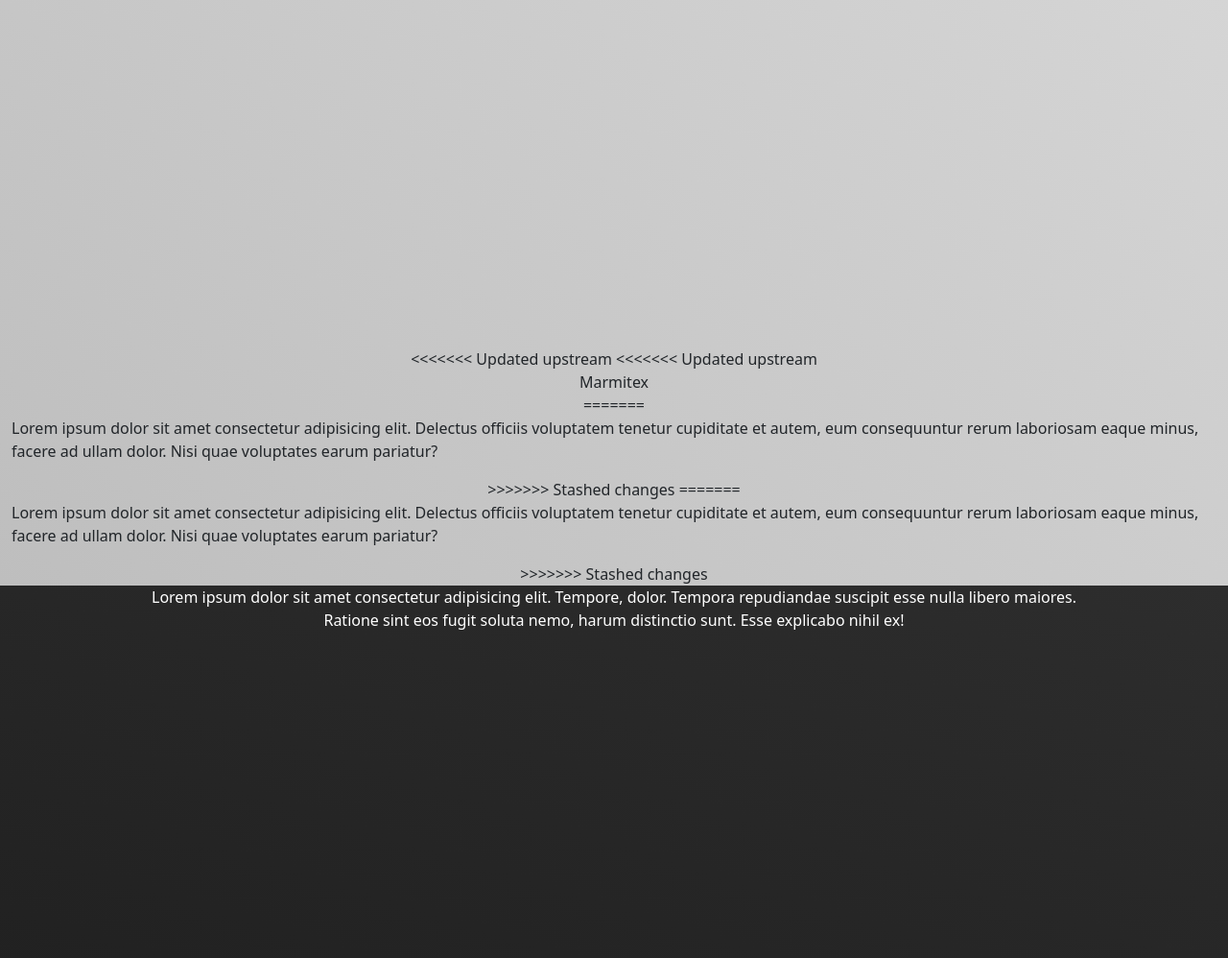
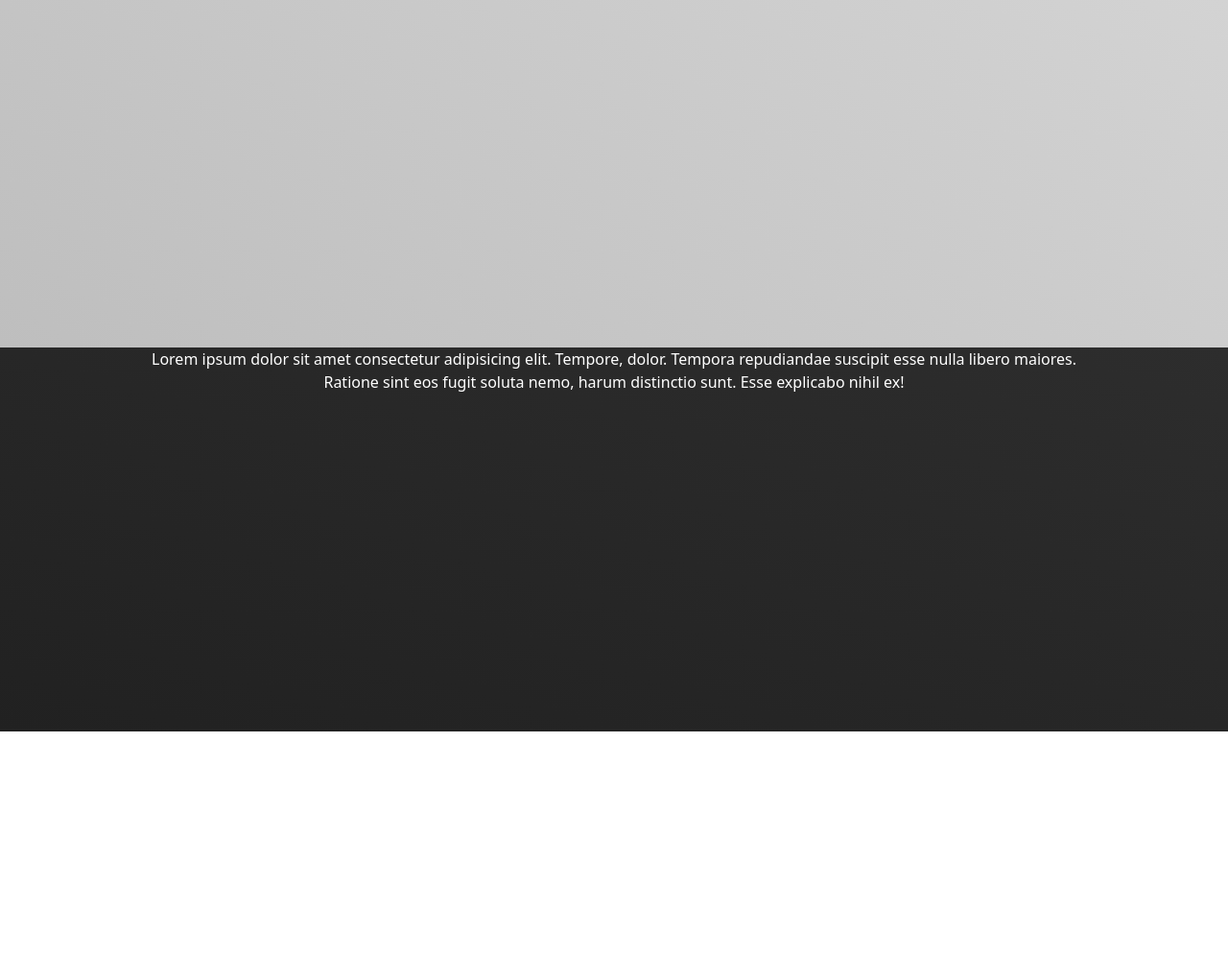
Before and after one commit to CaioEdimarSantosSilva/PROJETO_DSM, a website: page R_E_ASSISTENCIA_TECNICA/index.html in a window 1280 px wide. Shown: the part 650-1648 px from the top of the page at 96% size. After the commit the page ends 1412 px from the top, so only its background shows below. Drawn offline with Linux system fonts and the light colour scheme.

Commit message:
Update index.html

```diff
--- a/R_E_ASSISTENCIA_TECNICA/index.html
+++ b/R_E_ASSISTENCIA_TECNICA/index.html
@@ -31,19 +31,6 @@
         <section style="height: 900px; width: 80%; text-align: center;">
            Lorem ipsum dolor, sit amet consectetur adipisicing elit. Similique sed aspernatur optio facilis exercitationem iure deleniti quia consectetur expedita maxime doloribus id, officia dolores dolorum ab officiis necessitatibus pariatur delectus?
         </section>
-<<<<<<< Updated upstream
-<<<<<<< Updated upstream
-        <div><img src="" alt="">Marmitex</div>
-=======
-        <section>
-            <p>Lorem ipsum dolor sit amet consectetur adipisicing elit. Delectus officiis voluptatem tenetur cupiditate et autem, eum consequuntur rerum laboriosam eaque minus, facere ad ullam dolor. Nisi quae voluptates earum pariatur?</p>
-        </section>
->>>>>>> Stashed changes
-=======
-        <section>
-            <p>Lorem ipsum dolor sit amet consectetur adipisicing elit. Delectus officiis voluptatem tenetur cupiditate et autem, eum consequuntur rerum laboriosam eaque minus, facere ad ullam dolor. Nisi quae voluptates earum pariatur?</p>
-        </section>
->>>>>>> Stashed changes
     </main>
 
     <footer class="rodape container-fluid" style="justify-items: center;">
```
